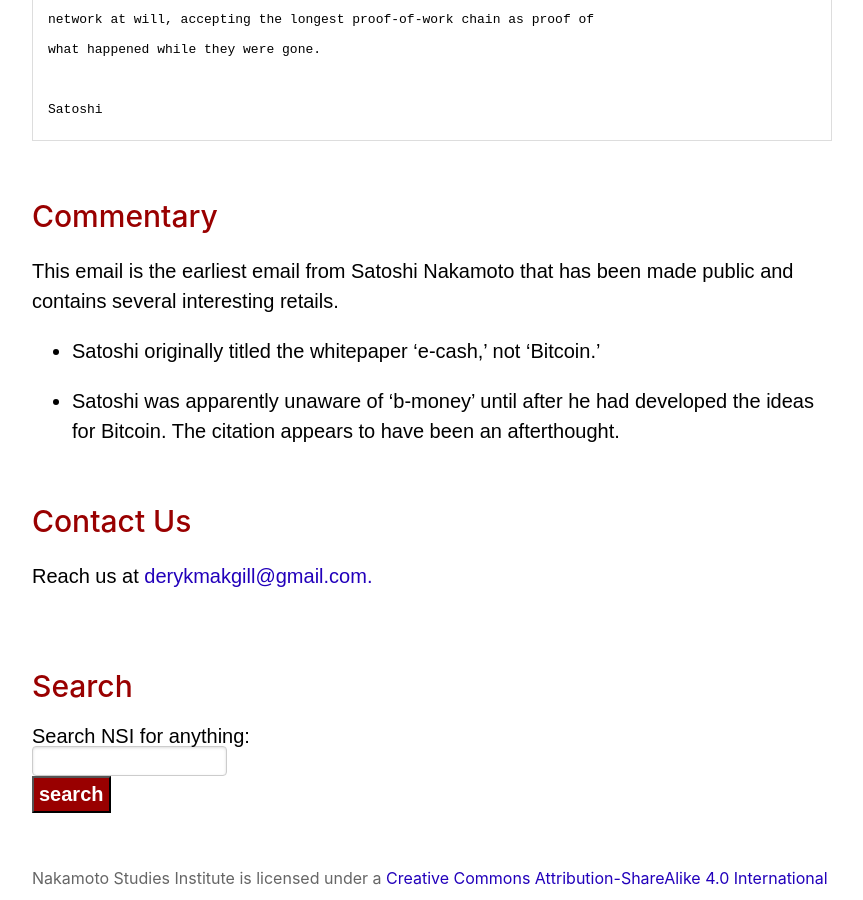
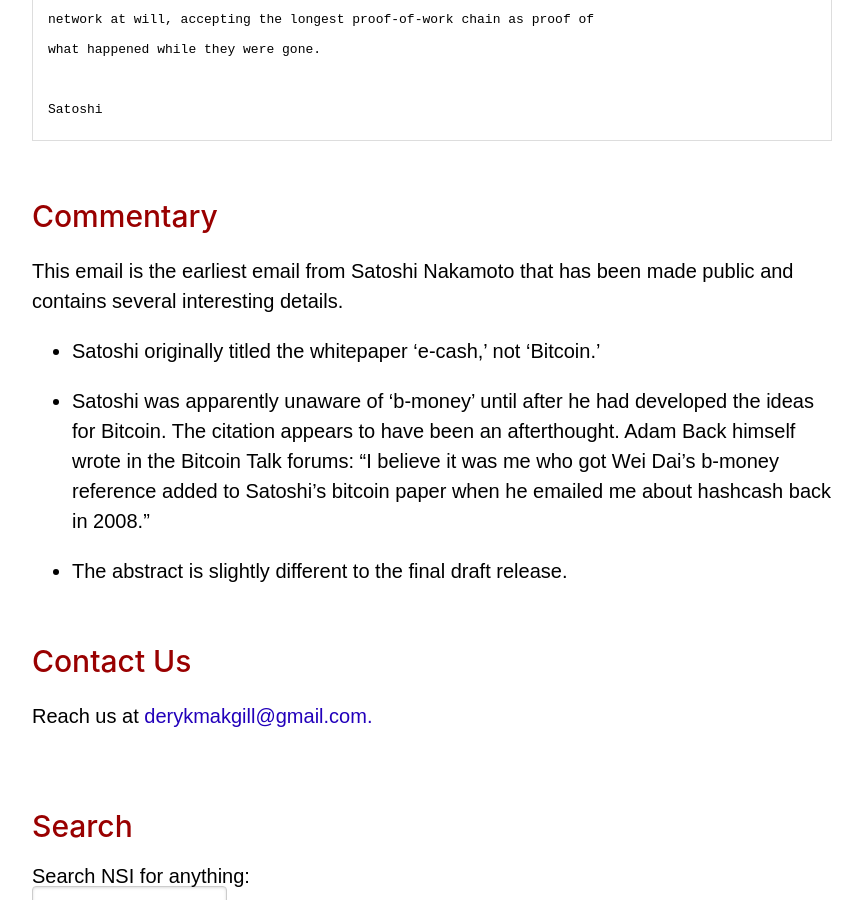
Before and after one commit to nakamotostudies/nakamotostudies.github.io, a Jekyll site: the page built from emails/dai/35.md, in a window 1280 px wide and 900 px high, scrolled down 1282 px. Shown: the whole window, without its empty margins (58-921 px from the left). Built offline with Jekyll 4.4.1, drawn with Linux system fonts in a browser that asks for light colours; our own code applies the rules of GitHub Pages for plain Markdown files.

Commit message:
Update 35.md

```diff
--- a/emails/dai/35.md
+++ b/emails/dai/35.md
@@ -40,7 +40,8 @@ Satoshi</pre>
 
 ## Commentary
 
-This email is the earliest email from Satoshi Nakamoto that has been made public and contains several interesting retails.
+This email is the earliest email from Satoshi Nakamoto that has been made public and contains several interesting details.
 
 - Satoshi originally titled the whitepaper 'e-cash,' not 'Bitcoin.'
-- Satoshi was apparently unaware of 'b-money' until after he had developed the ideas for Bitcoin. The citation appears to have been an afterthought.
+- Satoshi was apparently unaware of 'b-money' until after he had developed the ideas for Bitcoin. The citation appears to have been an afterthought. Adam Back himself wrote in the Bitcoin Talk forums: "I believe it was me who got Wei Dai’s b-money reference added to Satoshi’s bitcoin paper when he emailed me about hashcash back in 2008."
+- The abstract is slightly different to the final draft release.
```
